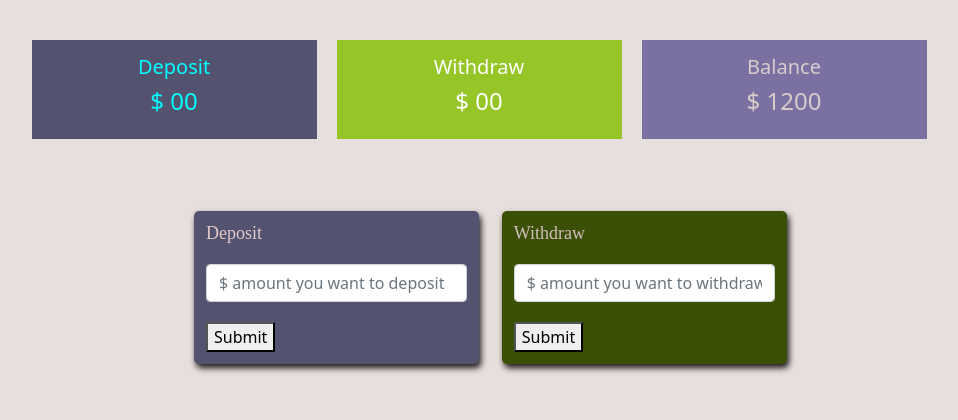
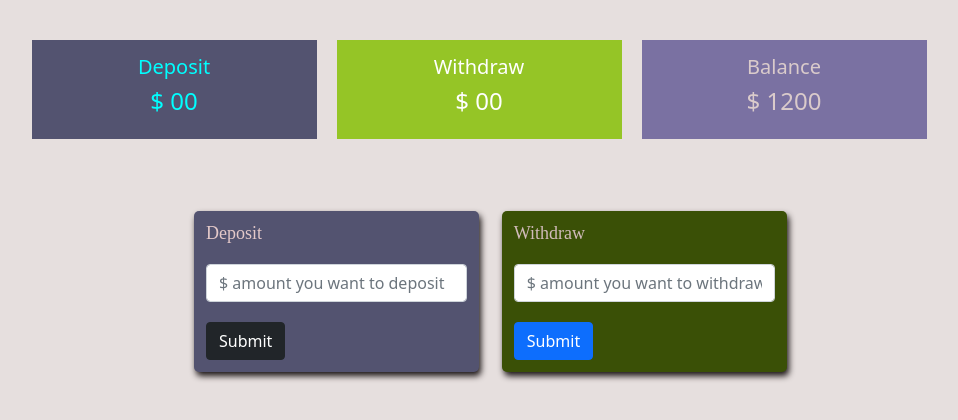
Before and after one commit to MasudMahamud/pioneer-bank, a plain HTML site: page index.html in a window 1280 px wide. Both pictures are taken after typing "Sample", "Sample123" into the empty fields and a click on the button "Submit". Shown: the whole page, without its empty margins (161-1119 px from the left). Drawn offline with Linux system fonts and the light colour scheme.

Commit message:
button color

```diff
--- a/index.html
+++ b/index.html
@@ -15,7 +15,7 @@
       <h2>Log In</h2>
        <input class="form-control" id="Input-name" type="text" placeholder="Enter your name">
        <input class="form-control" id="Input-password" type="password" name="" id="" placeholder="password">
-      <button id="logIn" class="btn-btn-success">Submit</button>
+      <button id="logIn" type="button" class="btn btn-warning">Submit</button>
      </div>
    </div>
 
@@ -45,12 +45,12 @@
       <div id="new-deposit" class="col-md-3 ">
         <h6>Deposit</h6>
         <input class="form-control" id="depositAmount" type="text" placeholder="$ amount you want to deposit">
-        <button id="deposit-btn" class="btn-btn-success">Submit</button>
+        <button id="deposit-btn" type="button" class="btn btn-dark">Submit</button>
       </div>
       <div id="new-withdraw" class="col-md-3 ">
        <h6>Withdraw</h6>
        <input class="form-control" id="withdraw-amount" type="text" placeholder="$ amount you want to withdraw">
-       <button id="withdraw-btn" class="btn-btn-success">Submit</button>
+       <button id="withdraw-btn" type="button" class="btn btn-primary">Submit</button>
       </div>
       <div class="col-md-3"></div>
     </div>
```
